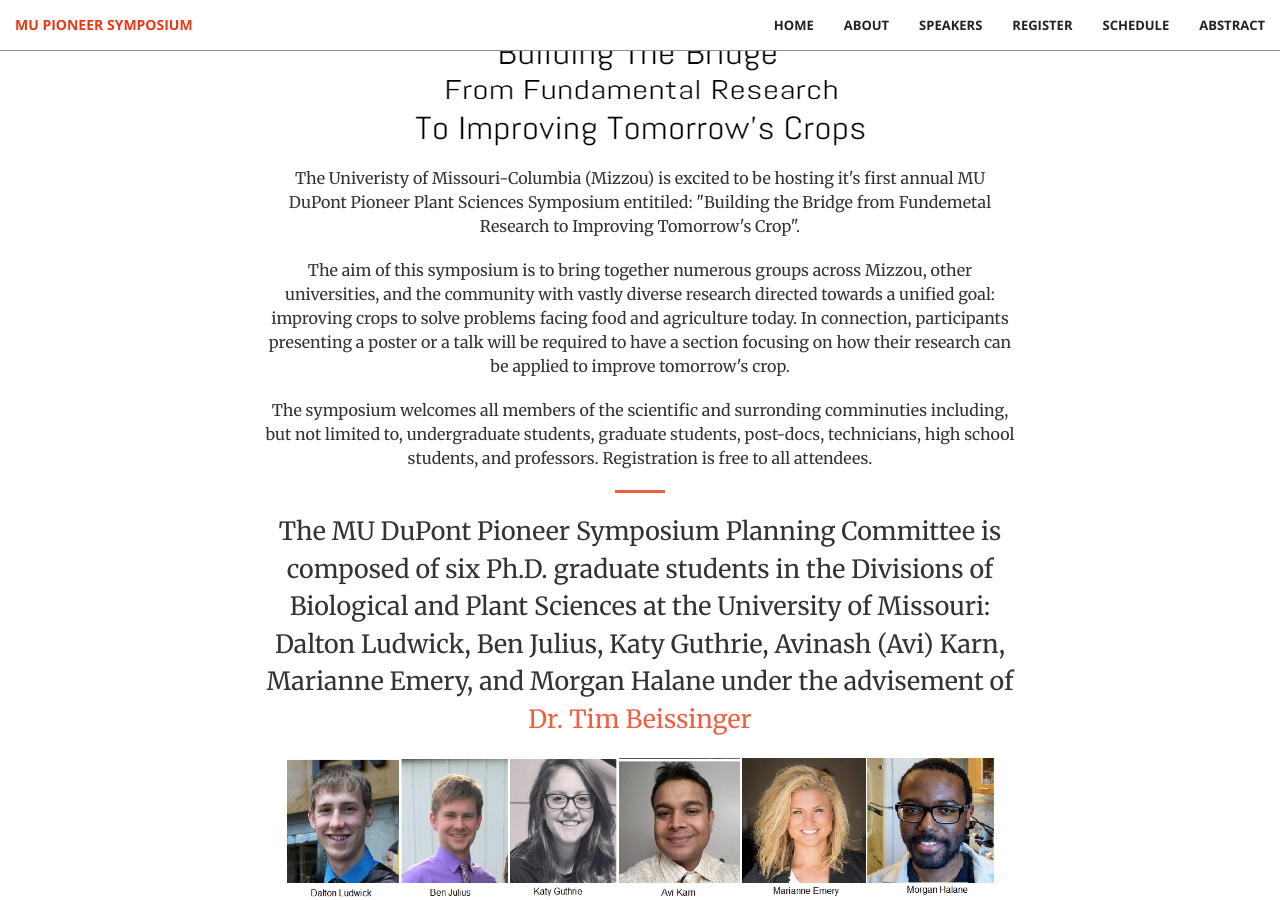
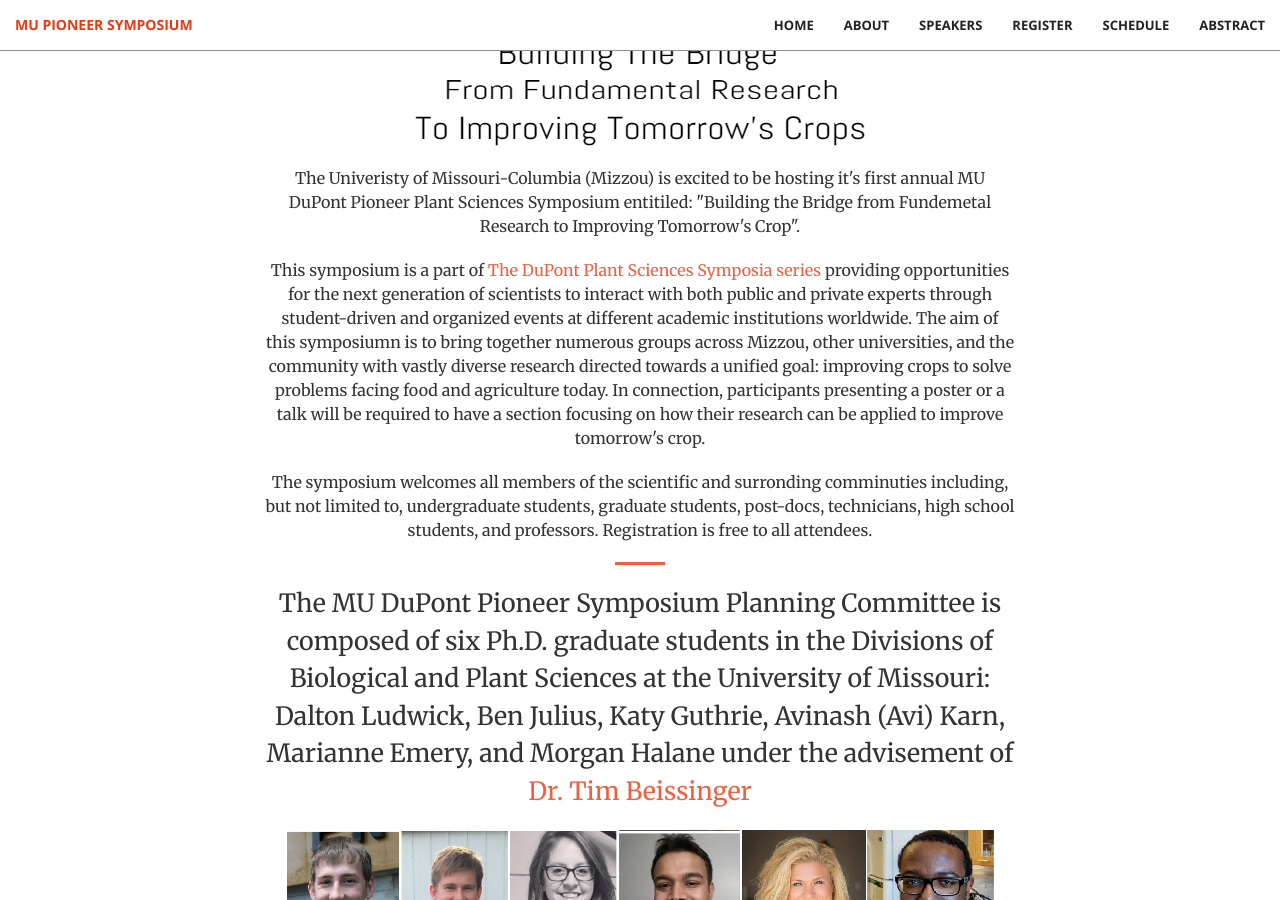
Before and after one commit to mupioneersymposium/mupioneersymposium.github.io, a Jekyll site: the page built from index.html, in a window 1280 px wide and 900 px high, scrolled down 1522 px. Built offline with Jekyll 4.4.1, drawn with Linux system fonts in a browser that asks for light colours.

Commit message:
Update about-brief.html

```diff
--- a/_includes/about-brief.html
+++ b/_includes/about-brief.html
@@ -6,7 +6,7 @@
                 <hr class="light">
                 <p><img src="/img/logo.png" alt="MU Pioneer Symposium Logo" style="max-width: 90%;"></p>
 <p>The Univeristy of Missouri-Columbia (Mizzou) is excited to be hosting it's first annual MU DuPont Pioneer Plant Sciences Symposium entitiled: "Building the Bridge from Fundemetal Research to Improving Tomorrow's Crop".</p>
-<p>The aim of this symposium is to bring together numerous groups across Mizzou, other universities, and the community with vastly diverse research directed towards a unified goal: improving crops to solve problems facing food and agriculture today. In connection, participants presenting a poster or a talk will  be required to have a section focusing on how their research can be applied to improve tomorrow's crop.</p>
+<p>This symposium is a part of <a href="https://www.pioneer.com/home/site/about/research/PlantSciSymposiaSeries/">The DuPont Plant Sciences Symposia series </a> providing opportunities for the next generation of scientists to interact with both public and private experts through student-driven and organized events at different academic institutions worldwide. The aim of this symposiumn is to bring together numerous groups across Mizzou, other universities, and the community with vastly diverse research directed towards a unified goal: improving crops to solve problems facing food and agriculture today. In connection, participants presenting a poster or a talk will  be required to have a section focusing on how their research can be applied to improve tomorrow's crop.</p>
 <p>The symposium welcomes all members of the scientific and surronding comminuties including, but not limited to, undergraduate students, graduate students, post-docs, technicians, high school students, and professors. Registration is free to all attendees. </p>
 <hr>
                 <p style="font-size:25px">The MU DuPont Pioneer Symposium Planning Committee is composed of six Ph.D. graduate students in the Divisions of Biological and Plant Sciences at the University of Missouri: Dalton Ludwick, Ben Julius, Katy Guthrie, Avinash (Avi) Karn, Marianne Emery, and Morgan Halane under the advisement of <a href="http://beissingerlab.org/">Dr. Tim Beissinger</a></p>
```
